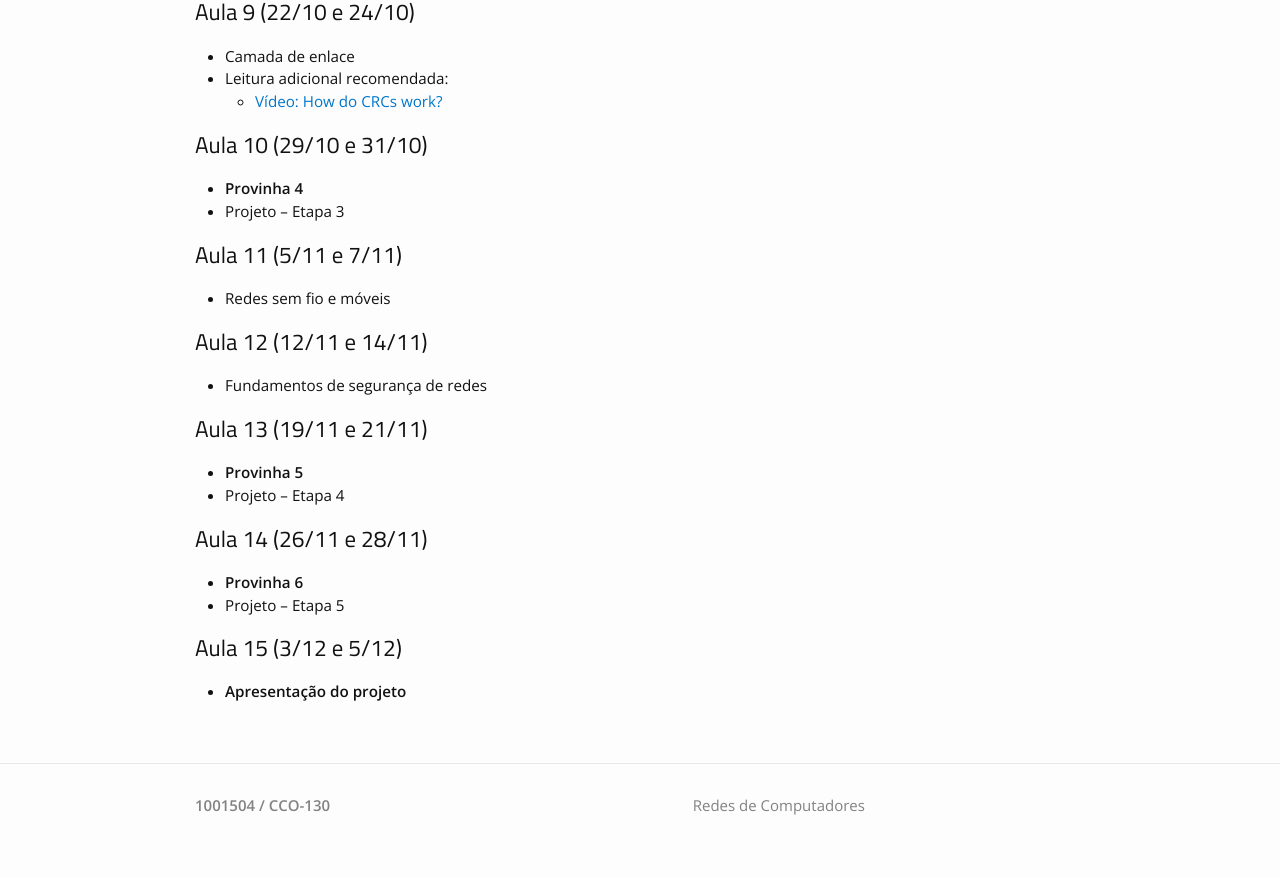
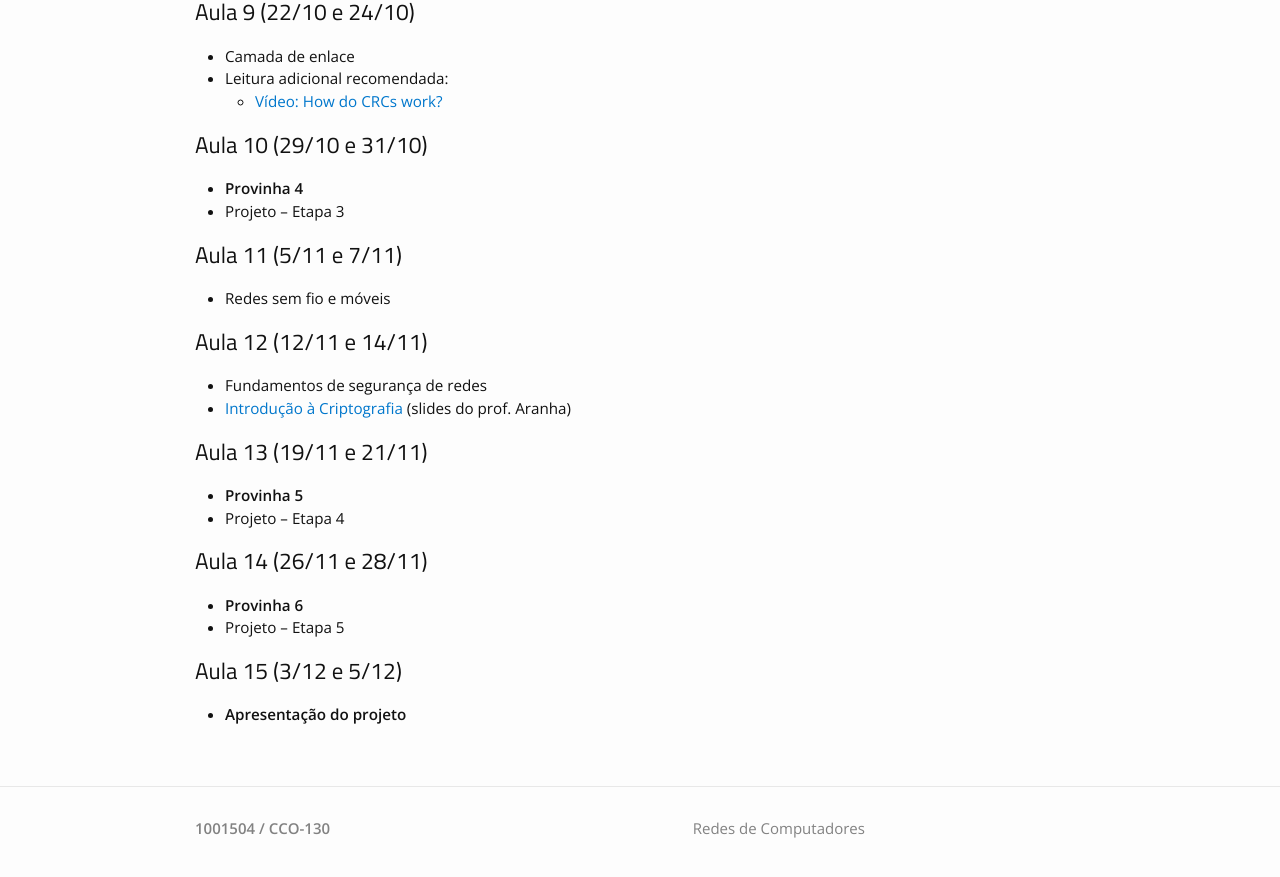
Before and after one commit to thotypous/redes-website, a Jekyll site: the page built from aulas.md, in a window 1280 px wide and 900 px high, scrolled down 1419 px. Shown: the top 877 px of the window. Built offline with Jekyll 4.4.1, drawn with Linux system fonts in a browser that asks for light colours.

Commit message:
Adiciona slides do dfaranha

```diff
--- a/aulas.md
+++ b/aulas.md
@@ -81,6 +81,7 @@ Por favor, verifique frequentemente pois esta agenda pode sofrer alterações.
 ## Aula 12 (12/11 e 14/11)
 
  * Fundamentos de segurança de redes
+ * [Introdução à Criptografia](/static/introducao-criptografia.pdf) (slides do prof. Aranha)
 
 ## Aula 13 (19/11 e 21/11)
 
```
Also changed, not shown: 1 other file.
